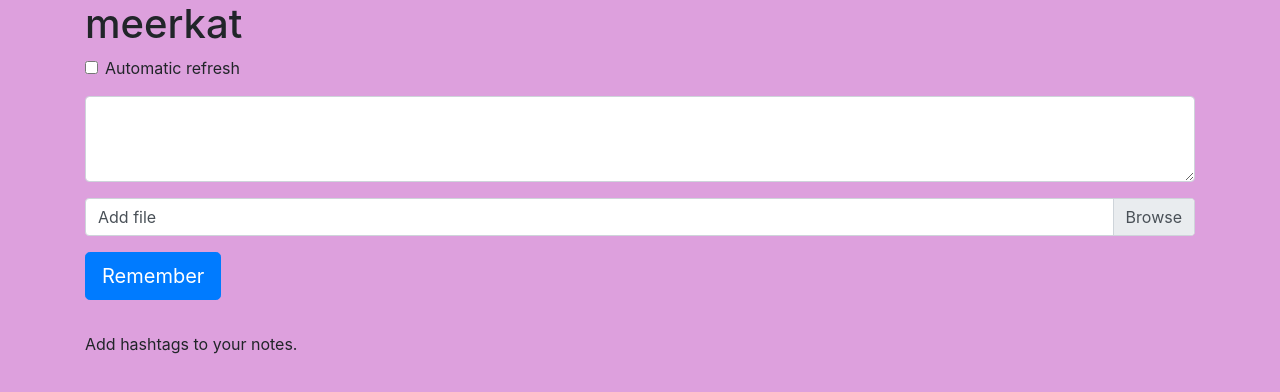
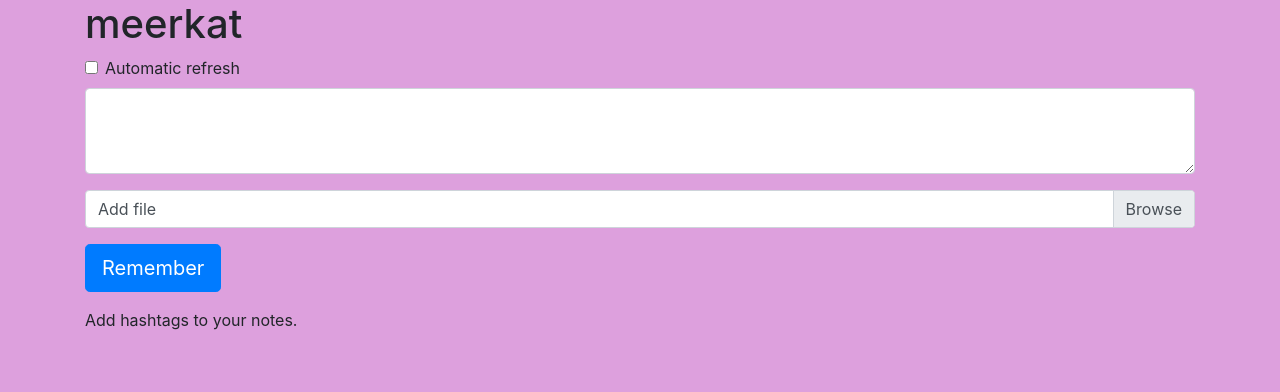
Before and after one commit to juissi999/meerkat, a React app: page / in a window 1280 px wide. Shown: the top 392 px of the page. Built offline with nearby package versions, Linux system fonts and the light colour scheme; no server answers.

Commit message:
Tuned row-margins

```diff
--- a/src/components/App.js
+++ b/src/components/App.js
@@ -98,17 +98,17 @@ const App = () => {
           <Refresher getterFcn={getAll} interval={15000} />
         </Col>
       </Row>
-      <Row className='mt-3'>
+      <Row className='mt-2'>
         <Col>
           <NotePushForm notes={notes} setNotes={setNotes} setNotification={setNotification} />
         </Col>
       </Row>
-      <Row className='mt-3'>
+      <Row>
         <Col>
           <HashtagList hashtags={hashtags} selectedHts={selectedHts} setSelectedHts={setSelectedHts} />
         </Col>
       </Row>
-      <Row className='mt-3'>
+      <Row>
         <Col>
           <NoteList notes={notes} setNotes={setNotes} notesVisible={notesVisible} setNotification={setNotification} />
         </Col>
--- a/src/components/Hashtag/Button.js
+++ b/src/components/Hashtag/Button.js
@@ -25,7 +25,7 @@ const HashtagButton = ({ name, selectedHts, setSelectedHts }) => {
   }
   return (
     <>
-      <Button variant={variant} value={name} onClick={onClick}>{name}</Button>{' '}
+      <Button className='mb-1' variant={variant} value={name} onClick={onClick}>{name}</Button>{' '}
     </>
   )
 }
```
